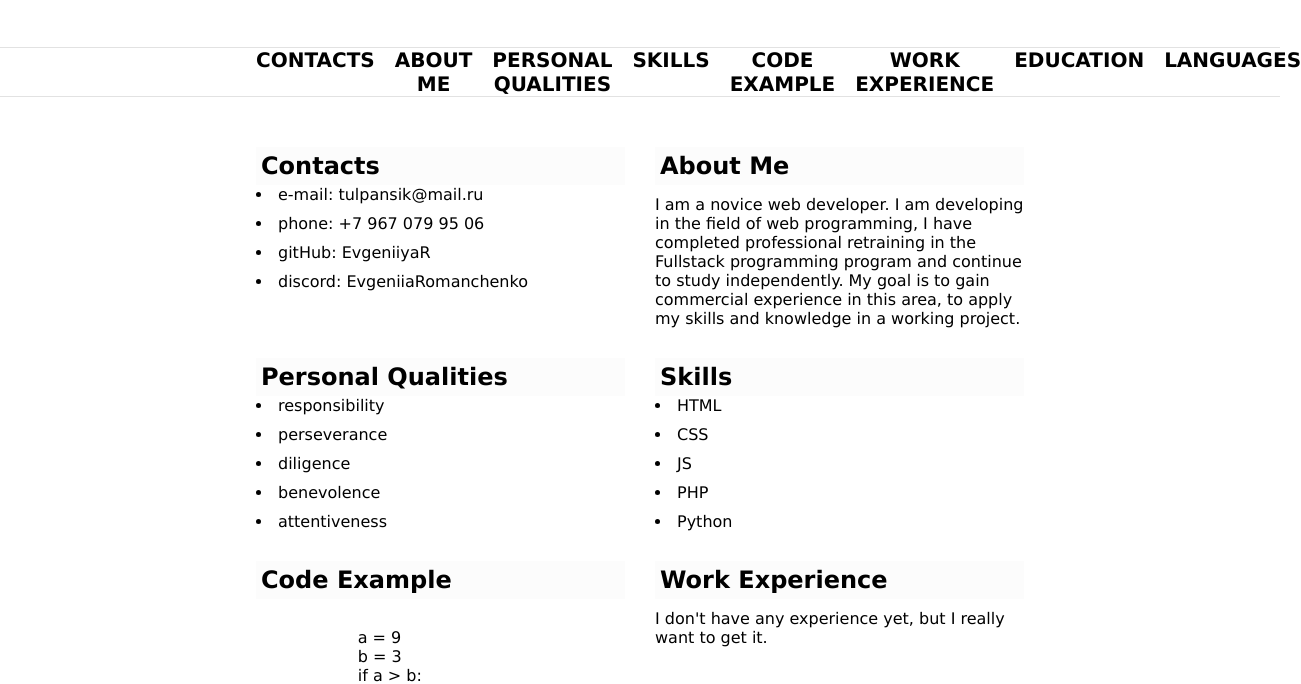
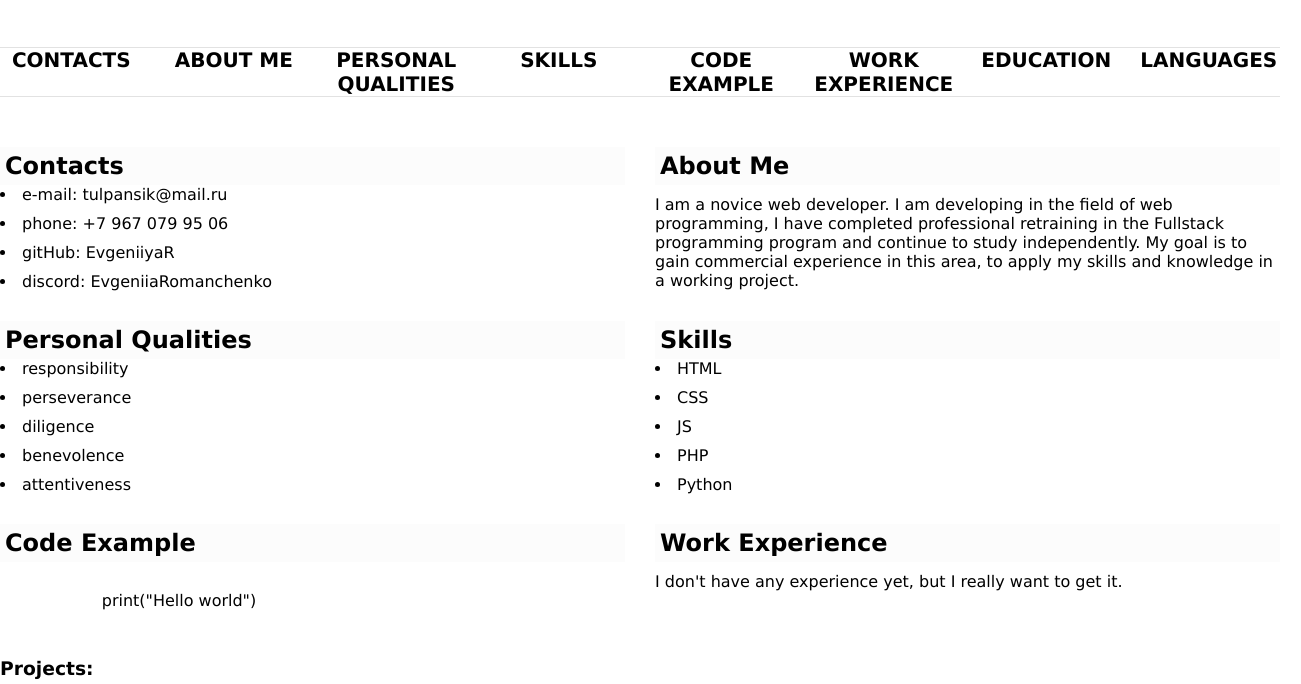
Before and after one commit to EvgeniiyaR/rsschool-cv, a plain HTML site: page index.html in a window 1280 px wide. Shown: the part 253-937 px from the top of the page, 1301 px wide, since content can reach past the window. Drawn offline with Linux system fonts and the light colour scheme.

Commit message:
fix: add max-width

```diff
--- a/css/style.css
+++ b/css/style.css
@@ -23,7 +23,7 @@
     align-items: center;
     gap: 30px;
     margin: 0 auto;
-    width: 60vw;
+    max-width: 1280px;
 }
 
 .nav {
@@ -34,10 +34,11 @@
     text-transform: uppercase;
     font-weight: bold;
     margin: 0 auto;
-    width: 60vw;
     font-size: 20px;
     grid-template-columns: repeat(8, 1fr);
     text-align: center;
+    margin: 0 auto;
+    max-width: 1280px;
 }
 
 .border-top {
@@ -80,7 +81,7 @@
 .main {
     box-sizing: border-box;
     margin: 0 auto;
-    width: 60vw;
+    max-width: 1280px;
     display: grid;
     grid-template-columns: repeat(2, 1fr);
     gap: 30px;
@@ -119,7 +120,7 @@
 .footer {
     display: flex;
     margin: 0 auto;
-    width: 60vw;
+    max-width: 1280px;
     justify-content: center;
     gap: 30px;
     align-items: center;
--- a/index.html
+++ b/index.html
@@ -69,12 +69,7 @@
             <h2 class="heading">code example</h2>
             <pre>
                 <code>
-                    a = 9
-                    b = 3
-                    if a > b:
-                        print("Yes")
-                    else:
-                        print("No")
+                    print("Hello world")
                 </code>
             </pre>
             <h3>Projects:</h3>
```
